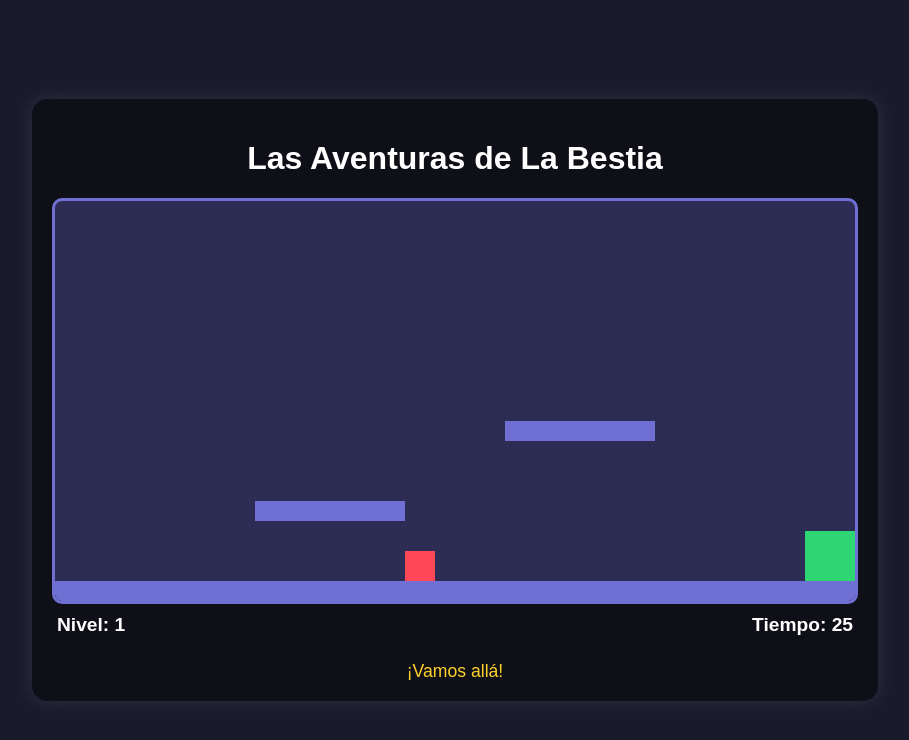
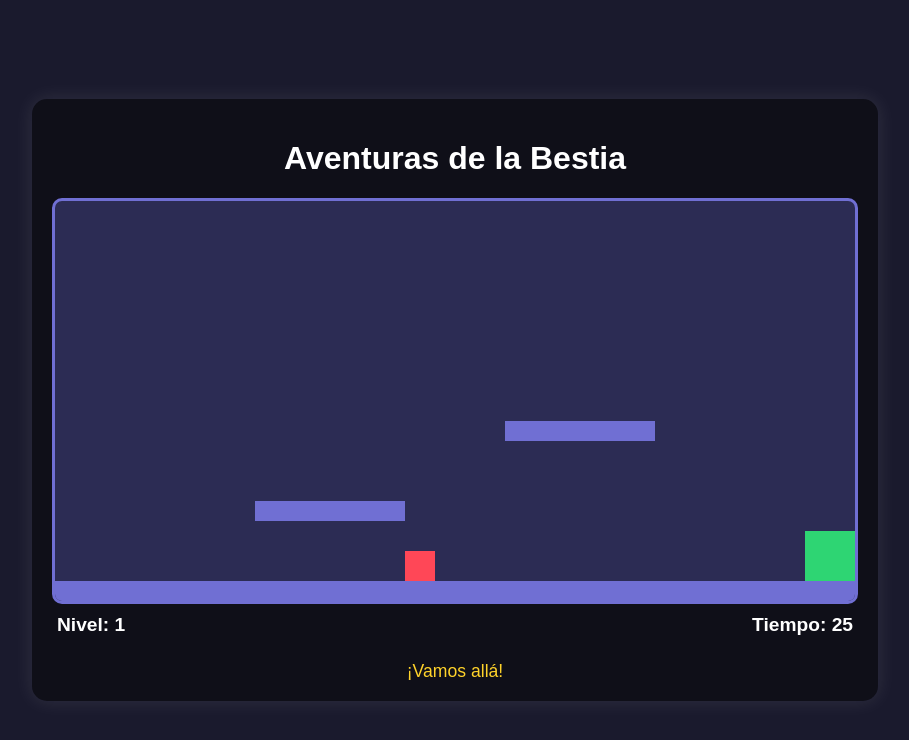
Before and after one commit to suazinarmy/Aventuras-Bestia, a plain HTML site: page index.html in a window 1280 px wide. Shown: the whole page, without its empty margins (185-1094 px from the left). Drawn offline with Linux system fonts and the light colour scheme.

Commit message:
Update index.html

```diff
--- a/index.html
+++ b/index.html
@@ -3,12 +3,12 @@
 <head>
     <meta charset="UTF-8">
     <meta name="viewport" content="width=device-width, initial-scale=1.0">
-    <title>Las Aventuras de La Bestia</title>
+    <title>Aventuras de la Bestia</title>
     <link rel="stylesheet" href="estilos.css">
 </head>
 <body>
     <div id="game-container">
-        <h1>Las Aventuras de La Bestia</h1>
+        <h1>Aventuras de la Bestia</h1>
         <canvas id="gameCanvas" width="800" height="400"></canvas>
         <div id="ui-container">
             <div id="level-display">Nivel: 1</div>
```
